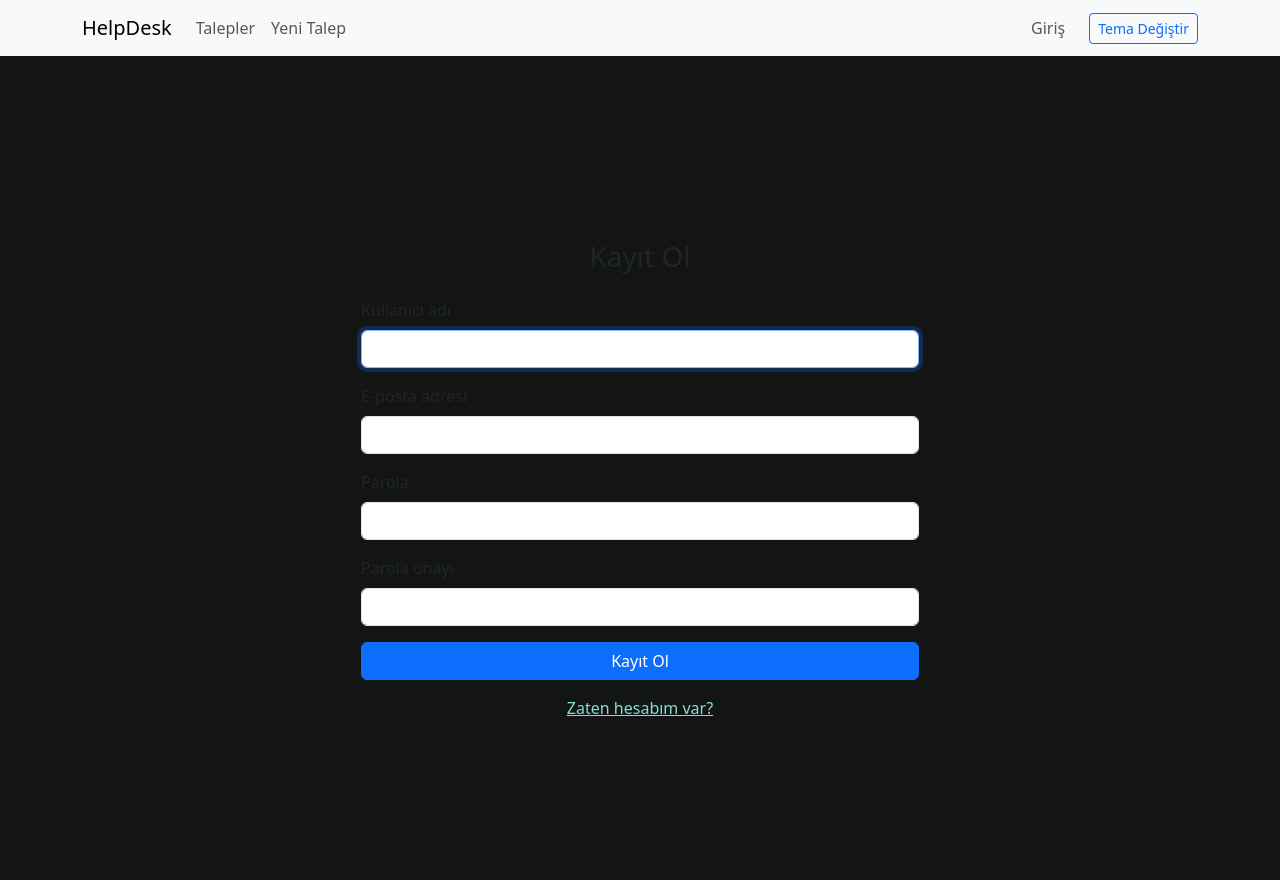
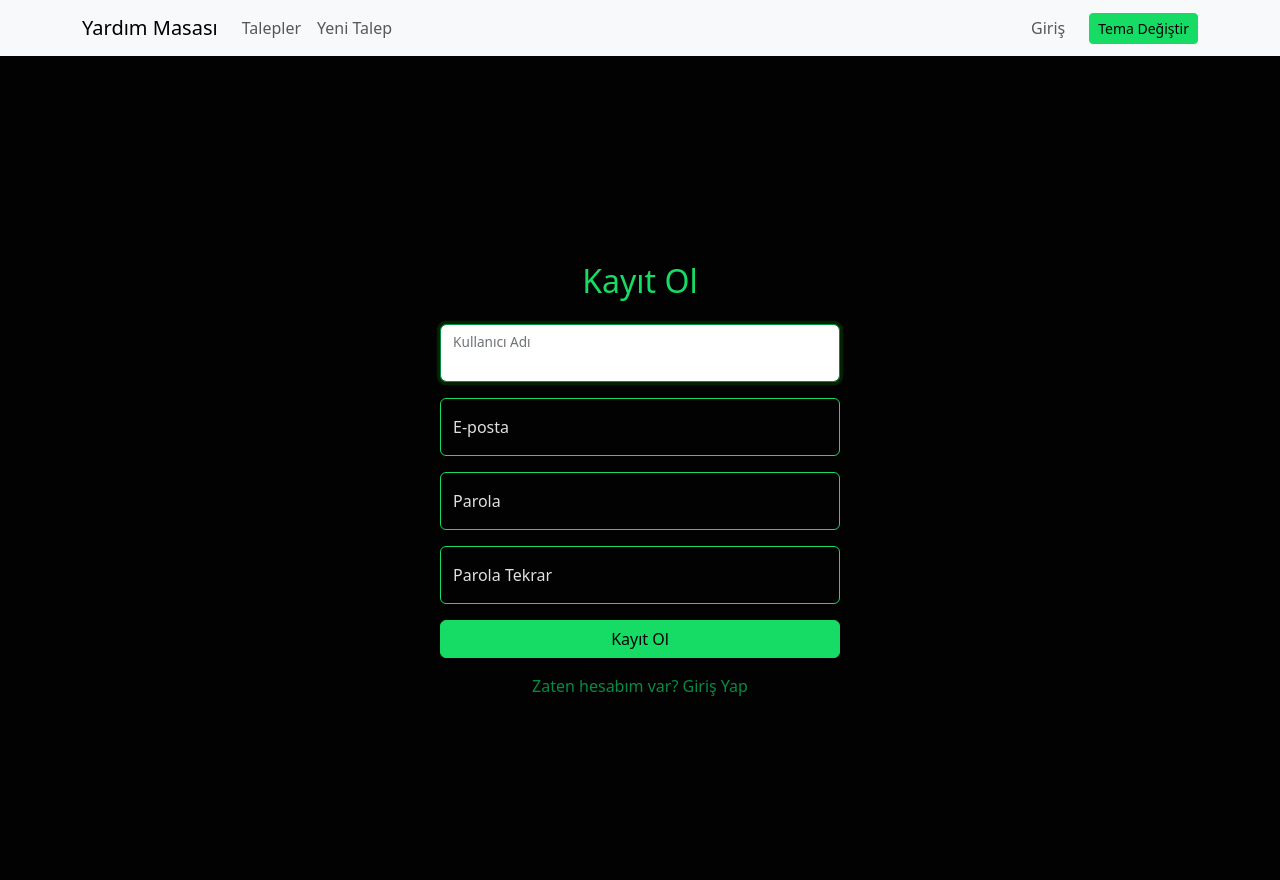
Before and after one commit to slhkrt-tech/HelpDeskProject, a Django app: page /tickets/signup/ in a window 1280 px wide. Run offline with Django 5.2, Linux system fonts and the light colour scheme; some libraries are stand-ins or nearby versions.

Commit message:
Ara yüz iyileştirmeleri yapıldı.

```diff
--- a/static/css/dark-theme.css
+++ /dev/null
@@ -1,33 +0,0 @@
-:root {
-    --bg-color: #131515;
-    --text-color: #fffafb;
-    --primary-color: #339989;
-    --accent-color: #7de2d1;
-    --secondary-bg: #2b2c28;
-}
-
-/* Genel gövde ve arka plan */
-
-body {
-    background-color: var(--bg-color);
-    color: var(--text-color);
-}
-
-/* Başlıklar */
-
-h1, h2, h3 {
-    color: var(--primary-color);
-}
-
-/* Linkler */
-
-a {
-    color: var(--accent-color);
-}
-
-/* Butonlar */
-
-button {
-    background-color: var(--secondary-bg);
-    color: var(--text-color);
-}
--- /dev/null
+++ b/static/css/theme.css
@@ -0,0 +1,51 @@
+/* DARK MODE */
+
+body[data-theme="dark"] {
+    --bg-color: #020202;
+    --text-color: #E0E0E0;
+    --primary-color: #16DB65;
+    --accent-color: #058C42;
+    --secondary-bg: #04471C;
+}
+
+/* LIGHT MODE */
+
+body[data-theme="light"] {
+    --bg-color: #F4F9F4;
+    --text-color: #131515;
+    --primary-color: #058C42;
+    --accent-color: #16DB65;
+    --secondary-bg: #04471C;
+}
+
+/* Genel kullanım */
+
+body {
+    background-color: var(--bg-color);
+    color: var(--text-color);
+}
+
+/* Form alanları */
+
+input.form-control, textarea.form-control {
+    background-color: var(--bg-color);
+    color: var(--text-color);
+    border: 1px solid var(--primary-color);
+}
+input.form-control:focus, textarea.form-control:focus {
+    border-color: var(--accent-color);
+    box-shadow: 0 0 0 0.2rem rgba(0,128,0,0.25);
+}
+
+/* Butonlar */
+
+button, .btn {
+    background-color: var(--primary-color);
+    color: var(--bg-color);
+    border: 1px solid var(--primary-color);
+}
+button:hover, .btn:hover {
+    background-color: var(--accent-color);
+    border-color: var(--accent-color);
+    color: var(--bg-color);
+}
--- a/tickets/templates/registration/signup.html
+++ b/tickets/templates/registration/signup.html
@@ -1,70 +1,67 @@
 {% extends "tickets/base.html" %}
 {% load widget_tweaks %}
 
-{% block title %}Kayıt{% endblock %}
+{% block title %}Yardım Masası – Kayıt{% endblock %}
 
 {% block content %}
 <div class="d-flex justify-content-center align-items-center" style="min-height: 100vh;">
-  <div class="col-md-6 text-center">
+    <div class="w-100" style="max-width: 400px;">
 
-    <h3 class="mb-4" style="color: var(--bs-body-color);">Kayıt Ol</h3>
+        <h2 class="text-center mb-4" style="color: var(--primary-color);">Kayıt Ol</h2>
 
         <form method="post" novalidate>
             {% csrf_token %}
 
             <!-- Kullanıcı Adı -->
-      <p class="mb-3 text-start">
-        <label for="{{ form.username.id_for_label }}" class="form-label d-block" style="color: var(--bs-body-color);">
-          {{ form.username.label }}
-        </label>
-        {{ form.username|add_class:"form-control bg-body text-body" }}
+
+            <div class="form-floating mb-3">
+                {{ form.username|add_class:"form-control" |attr:"placeholder:Kullanıcı Adı" }}
+                <label for="{{ form.username.id_for_label }}">Kullanıcı Adı</label>
                 {% if form.username.errors %}
                     <div class="text-danger small mt-1">{{ form.username.errors|striptags }}</div>
                 {% endif %}
-      </p>
+            </div>
 
             <!-- E-posta -->
-      <p class="mb-3 text-start">
-        <label for="{{ form.email.id_for_label }}" class="form-label d-block" style="color: var(--bs-body-color);">
-          {{ form.email.label }}
-        </label>
-        {{ form.email|add_class:"form-control bg-body text-body" }}
+
+            <div class="form-floating mb-3">
+                {{ form.email|add_class:"form-control" |attr:"placeholder:E-posta" }}
+                <label for="{{ form.email.id_for_label }}">E-posta</label>
                 {% if form.email.errors %}
                     <div class="text-danger small mt-1">{{ form.email.errors|striptags }}</div>
                 {% endif %}
-      </p>
+            </div>
 
-      <!-- Şifre -->
-      <p class="mb-3 text-start">
-        <label for="{{ form.password1.id_for_label }}" class="form-label d-block" style="color: var(--bs-body-color);">
-          {{ form.password1.label }}
-        </label>
-        {{ form.password1|add_class:"form-control bg-body text-body" }}
+            <!-- Parola -->
+
+            <div class="form-floating mb-3">
+                {{ form.password1|add_class:"form-control" |attr:"placeholder:Parola" }}
+                <label for="{{ form.password1.id_for_label }}">Parola</label>
                 {% if form.password1.errors %}
                     <div class="text-danger small mt-1">{{ form.password1.errors|striptags }}</div>
                 {% endif %}
-      </p>
+            </div>
 
-      <!-- Şifre Tekrar -->
-      <p class="mb-3 text-start">
-        <label for="{{ form.password2.id_for_label }}" class="form-label d-block" style="color: var(--bs-body-color);">
-          {{ form.password2.label }}
-        </label>
-        {{ form.password2|add_class:"form-control bg-body text-body" }}
+            <!-- Parola Tekrar -->
+
+            <div class="form-floating mb-3">
+                {{ form.password2|add_class:"form-control" |attr:"placeholder:Parola Tekrar" }}
+                <label for="{{ form.password2.id_for_label }}">Parola Tekrar</label>
                 {% if form.password2.errors %}
                     <div class="text-danger small mt-1">{{ form.password2.errors|striptags }}</div>
                 {% endif %}
-      </p>
+            </div>
 
             <div class="d-grid mt-3">
-        <button type="submit" class="btn btn-primary">Kayıt Ol</button>
+                <button type="submit" class="btn w-100" style="background-color: var(--primary-color); color: var(--bg-color);">
+                    Kayıt Ol
+                </button>
             </div>
         </form>
 
-    <div class="mt-3">
-      <a href="{% url 'login' %}">Zaten hesabım var?</a>
+        <div class="mt-3 text-center">
+            <a href="{% url 'login' %}" class="text-decoration-none" style="color: var(--accent-color);">Zaten hesabım var? Giriş Yap</a>
         </div>
-
     </div>
 </div>
 {% endblock %}
--- a/tickets/templates/tickets/base.html
+++ b/tickets/templates/tickets/base.html
@@ -1,9 +1,9 @@
 <!DOCTYPE html>
-<html lang="en">
+<html lang="tr">
 <head>
   {% load static %}
   <meta charset="utf-8">
-  <title>{% block title %}Help Desk{% endblock %}</title>
+  <title>{% block title %}Yardım Masası{% endblock %}</title>
 
   <!-- Bootstrap CSS -->
 
@@ -11,29 +11,24 @@
 
   <!-- Tema CSS -->
 
-  <link id="theme-link" rel="stylesheet" href="{% static 'css/dark-theme.css' %}">
+  <link rel="stylesheet" href="{% static 'css/theme.css' %}">
 </head>
-<body>
+<body data-theme="dark">
 
-<!-- Navbar -->
+<!-- Navbar sabit renk -->
 
 <nav class="navbar navbar-expand-lg navbar-light bg-light mb-4">
   <div class="container">
-    <a class="navbar-brand" href="{% url 'home' %}">HelpDesk</a>
+    <a class="navbar-brand" href="{% url 'home' %}">Yardım Masası</a>
     <button class="navbar-toggler" type="button" data-bs-toggle="collapse" data-bs-target="#navbarContent">
       <span class="navbar-toggler-icon"></span>
     </button>
 
     <div class="collapse navbar-collapse" id="navbarContent">
-
-      <!-- Sol menü -->
-
       <ul class="navbar-nav me-auto mb-2 mb-lg-0">
         <li class="nav-item"><a class="nav-link" href="{% url 'ticket_list' %}">Talepler</a></li>
         <li class="nav-item"><a class="nav-link" href="{% url 'ticket_create' %}">Yeni Talep</a></li>
       </ul>
-
-      <!-- Sağ menü -->
 
       <ul class="navbar-nav ms-auto mb-2 mb-lg-0 d-flex align-items-center">
         {% if user.is_authenticated %}
@@ -69,28 +64,27 @@
 
 <script src="https://cdn.jsdelivr.net/npm/bootstrap@5.3.2/dist/js/bootstrap.bundle.min.js"></script>
 
-<!-- Tema JS -->
+<!-- Tema toggle JS -->
 
 <script>
-  const toggle = document.getElementById('toggle-theme');
-  const themeLink = document.getElementById('theme-link');
+document.addEventListener("DOMContentLoaded", () => {
+    const toggle = document.getElementById('toggle-theme');
+    const body = document.body;
 
-  toggle.addEventListener('click', () => {
-    if (themeLink.getAttribute('href').includes('dark-theme')) {
-      themeLink.href = "{% static 'css/light-theme.css' %}";
-      localStorage.setItem('theme', 'light');
-    } else {
-      themeLink.href = "{% static 'css/dark-theme.css' %}";
-      localStorage.setItem('theme', 'dark');
-    }
-  });
+    // Kaydedilmiş tema varsa uygula
 
-  const savedTheme = localStorage.getItem('theme');
-  if (savedTheme) {
-    themeLink.href = savedTheme === 'dark'
-      ? "{% static 'css/dark-theme.css' %}"
-      : "{% static 'css/light-theme.css' %}";
-  }
+    const savedTheme = localStorage.getItem('theme') || 'dark';
+    body.setAttribute('data-theme', savedTheme);
+
+    // Toggle butonuna tıklandığında tema değiştir
+
+    toggle.addEventListener('click', () => {
+        const current = body.getAttribute('data-theme');
+        const next = current === 'dark' ? 'light' : 'dark';
+        body.setAttribute('data-theme', next);
+        localStorage.setItem('theme', next);
+    });
+});
 </script>
 
 </body>
--- a/tickets/views.py
+++ b/tickets/views.py
@@ -1,20 +1,30 @@
 from django.shortcuts import render, redirect, get_object_or_404
-from django.contrib.auth import login
+from django.contrib.auth import login, get_user_model
 from django.contrib.auth.decorators import login_required, user_passes_test
-from django.contrib.auth.models import User, Group
+from django.contrib.auth.models import Group
 from .models import Talep, Category
 from .forms import TicketForm
 from accounts.forms import CustomUserCreationForm
 
+User = get_user_model()  # CustomUser kullanımı
+
 @login_required
 def ticket_list(request):
-    """Ticket listesi: Supervisor her şeyi görür, normal kullanıcı kendi grubundakilerin taleplerini görür."""
+    """
+    Ticket listesi:
+    - Supervisor ve superuser her şeyi görür.
+    - Normal kullanıcılar:
+        * Kendi oluşturdukları talepler
+        * Aynı gruptaki diğer kullanıcıların talepleri
+    """
     user = request.user
     if user.groups.filter(name='Supervisor').exists() or user.is_superuser:
         tickets = Talep.objects.all()
     else:
-        group_names = [g.name for g in user.groups.all()]
-        tickets = Talep.objects.filter(category__name__in=group_names)
+        # Kullanıcının kendi gruplarındaki diğer kullanıcıları al
+        group_users = User.objects.filter(groups__in=user.groups.all()).distinct()
+        tickets = Talep.objects.filter(user=user) | Talep.objects.filter(user__in=group_users)
+        tickets = tickets.distinct()  # Tekrarları önlemek için
     return render(request, 'tickets/ticket_list.html', {'tickets': tickets})
 
 
@@ -24,8 +34,8 @@ def ticket_detail(request, pk):
     ticket = get_object_or_404(Talep, pk=pk)
     user = request.user
     if not user.is_superuser and not user.groups.filter(name='Supervisor').exists():
-        group_names = [g.name for g in user.groups.all()]
-        if not ticket.category or ticket.category.name not in group_names:
+        group_users = User.objects.filter(groups__in=user.groups.all()).distinct()
+        if ticket.user != user and ticket.user not in group_users:
             return redirect('ticket_list')
     return render(request, 'tickets/ticket_detail.html', {'ticket': ticket})
 
@@ -37,7 +47,7 @@ def ticket_create(request):
         form = TicketForm(request.POST)
         if form.is_valid():
             talep = form.save(commit=False)
-            talep.user = request.user
+            talep.user = request.user  # talebi oluşturan kullanıcıyı ata
             # Kullanıcının grubu varsa Category'yi grup adına göre ata
             if request.user.groups.exists():
                 group_name = request.user.groups.first().name
```
Also changed, not shown: static/css/light-theme.css (deleted, +0 -25 lines), static/js/theme-toggle.js (added, +20 -0 lines), tickets/templates/registration/login.html (+28 -10 lines), tickets/templates/tickets/login.html (+16 -15 lines). Lines whose indentation alone changed are shown as unchanged.
